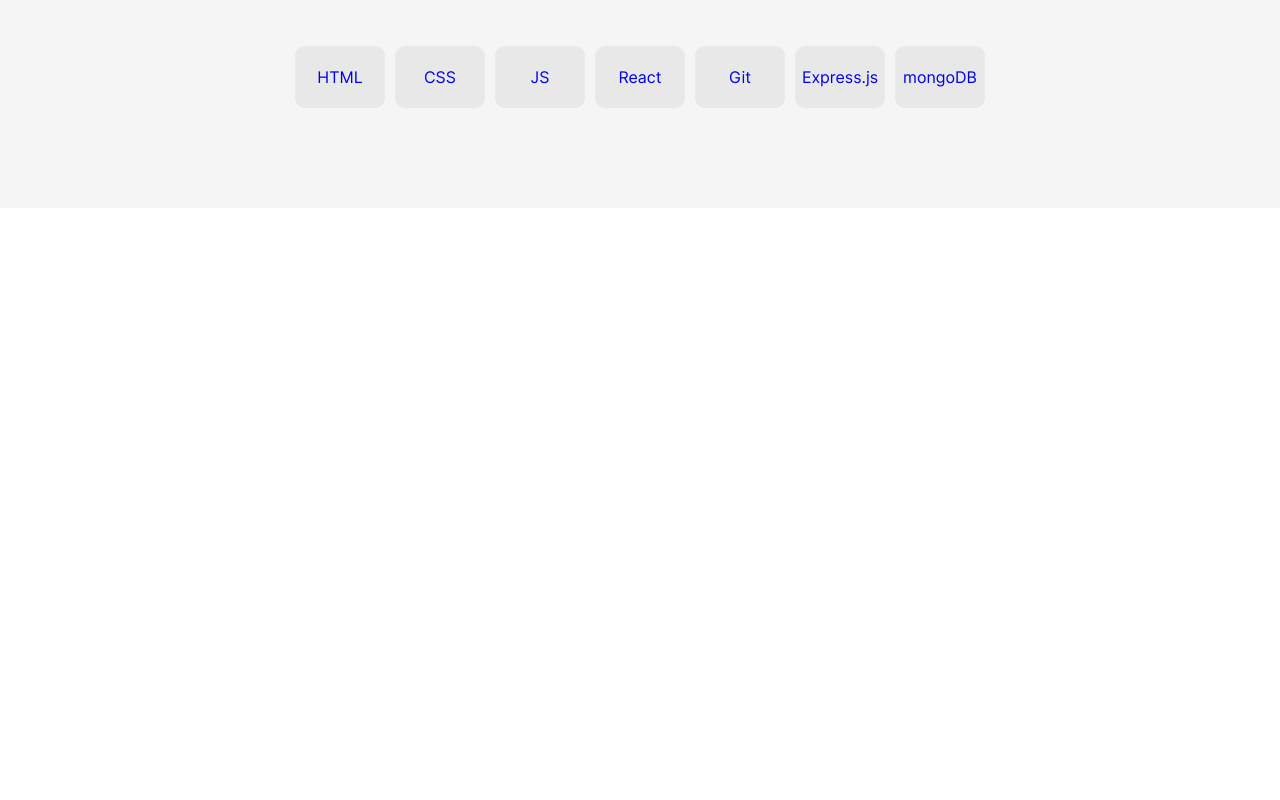
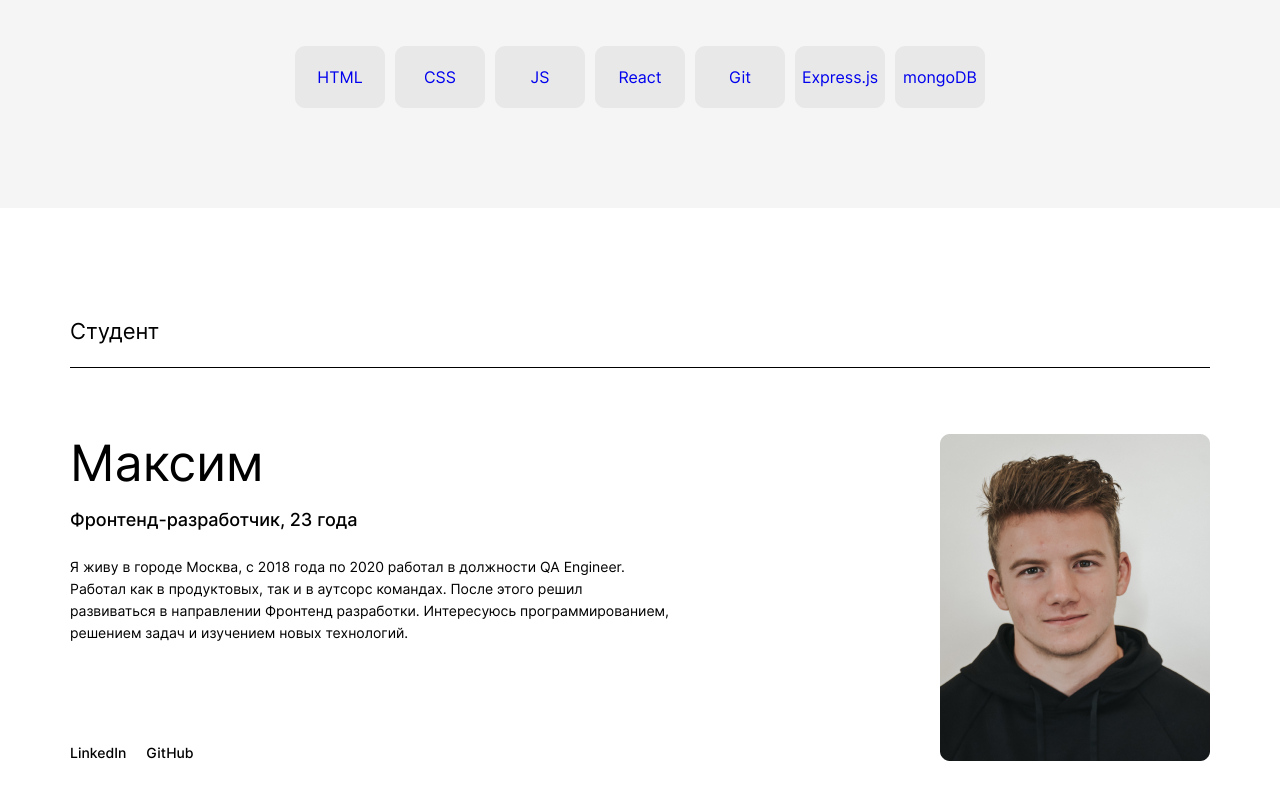
Before and after one commit to MaksimPozharskiy/movies-explorer-frontend, a React (Create React App) app: page / in a window 1280 px wide. Shown: the part 1761-2561 px from the top of the page. Before the commit the page ends 1969 px from the top, so only its background shows below. Built offline with nearby package versions, Linux system fonts and the light colour scheme.

Commit message:
feat: сверстать компонент AboutMe

```diff
--- /dev/null
+++ b/src/components/AboutMe/AboutMe.css
@@ -0,0 +1,88 @@
+.about-me {
+  padding: 0 70px 75px;
+  background-color: #fff;
+}
+
+.about-me__container {
+  max-width: 1280px;
+  margin: 0 auto;
+  padding: 110px 0 125px;
+}
+
+.about-me__title {
+  margin: 0;
+  padding-bottom: 23px;
+
+  border-bottom: solid 1px #000;
+
+  color: #000;
+  font-size: 22px;
+  font-weight: 400;
+  line-height: 26px;
+}
+
+.about-me__wrap {
+  display: flex;
+  justify-content: space-between;
+}
+
+.about-me__name {
+  margin: 66px 0 0;
+  max-width: 600px;
+
+  color: #000;
+  font-size: 50px;
+  font-weight: 400;
+  line-height: 58px;
+}
+
+.about-me__profession {
+  margin: 18px 0 26px;
+  max-width: 600px;
+
+  color: #000;
+  font-size: 18px;
+  font-weight: 500;
+  line-height: 20px;
+}
+
+.about-me__text {
+  margin: 0;
+  max-width: 600px;
+
+  color: #000;
+  font-size: 14px;
+  font-weight: 400;
+  line-height: 22px;
+}
+
+.about-me__description {
+  display: flex;
+  flex-direction: column;
+  justify-content: space-between;
+}
+
+.about-me__photo{
+  max-width: 270px;
+  margin-top: 66px;
+}
+
+.about-me__links {
+  display: flex;
+  column-gap: 20px;
+}
+
+.about-me__link {
+  display: block;
+  color: #000;
+  font-size: 14px;
+  font-weight: 500;
+  line-height: 16px;
+  text-decoration: none;
+  transition: linear .3s;
+}
+
+.about-me__link:hover {
+  text-decoration: underline;
+  transform: scale(1.2);
+}
--- /dev/null
+++ b/src/components/AboutMe/AboutMe.jsx
@@ -0,0 +1,36 @@
+import React from "react";
+import photo from "../../images/student-photo.jpg";
+// import Portfolio from '../Portfolio/Portfolio';
+
+import "./AboutMe.css";
+
+function AboutMe() {
+  return (
+    <section className="about-me">
+      <div className="about-me__container">
+        <h2 className="about-me__title">Студент</h2>
+        <div className="about-me__wrap">
+          <div className="about-me__description">
+            <div className="about-me__description">
+              <h3 className="about-me__name">Максим</h3>
+              <p className="about-me__profession">Фронтенд-разработчик, 23 года</p>
+              <p className="about-me__text">
+                Я живу в городе Москва, с 2018 года по 2020 работал в должности QA Engineer.
+                Работал как в продуктовых, так и в аутсорс командах. После этого решил развиваться в направлении Фронтенд разработки.
+                Интересуюсь программированием, решением задач и изучением новых технологий.
+              </p>
+            </div>
+            <div className="about-me__links">
+              <a className="about-me__link" href="https://www.linkedin.com/in/maksim-pozharskiy-72915a155/">LinkedIn</a>
+              <a className="about-me__link" href="https://github.com/MaksimPozharskiy">GitHub</a>
+            </div>
+          </div>
+          <img className="about-me__photo" src={photo} alt="Фото студента" />
+        </div>
+        {/* <Portfolio /> */}
+      </div>
+    </section>
+  )
+}
+
+export default AboutMe;
--- a/src/components/Main/Main.jsx
+++ b/src/components/Main/Main.jsx
@@ -3,6 +3,9 @@ import "./Main.css";
 import Promo from '../Promo/Promo';
 import AboutProject from '../AboutProject/AboutProject';
 import Techs from '../Techs/Techs';
+import AboutMe from '../AboutMe/AboutMe';
+
+
 
 function Main() {
   return (
@@ -10,6 +13,7 @@ function Main() {
       <Promo />
       <AboutProject />
       <Techs />
+      <AboutMe />
     </main>
   )
 }
```
Also changed, not shown: src/components/Portfolio/Portfolio.css (added), src/components/Portfolio/Portfolio.jsx (added), src/images/student-photo.jpg (added).
